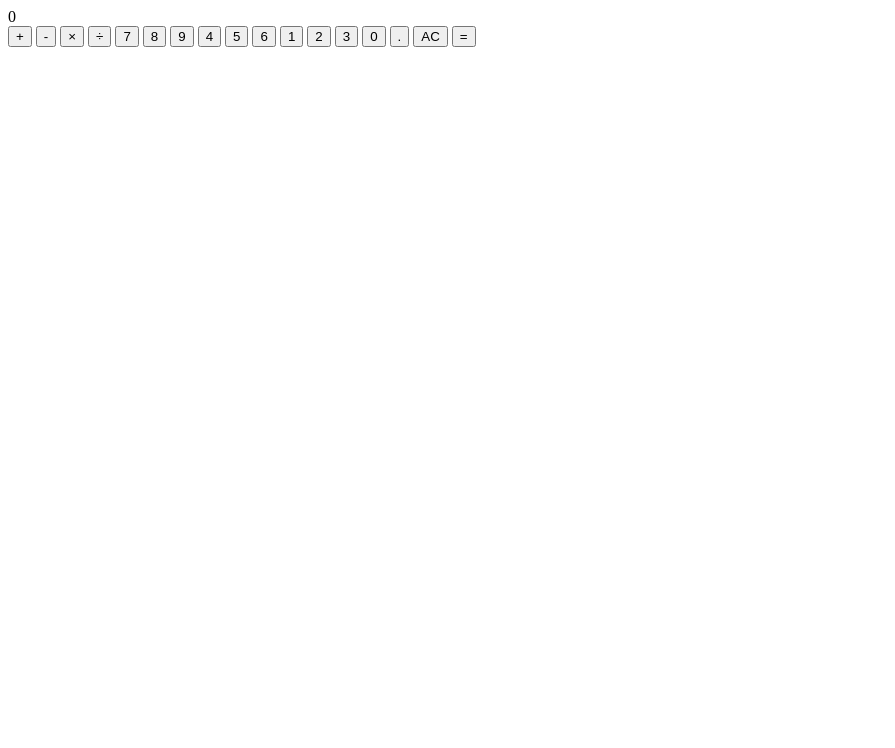
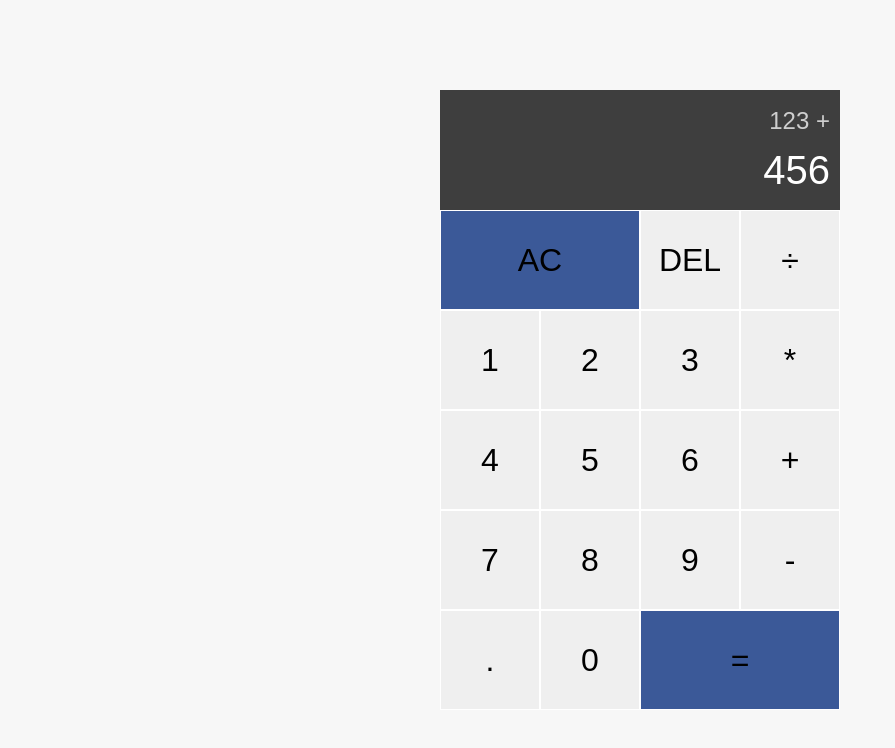
Before and after one commit to adamvaughn/Calculator, a plain HTML site: page index.html in a window 1280 px wide. Shown: the whole page, without its empty margins (0-895 px from the left). Drawn offline with Linux system fonts and the light colour scheme.

Commit message:
button css added

```diff
--- a/index.html
+++ b/index.html
@@ -1,35 +1,33 @@
 <!DOCTYPE html>
-<html lang="en">
+<html lang="en" dir="ltr">
+
 <head>
-    <meta charset="UTF-8">
-    <meta http-equiv="X-UA-Compatible" content="IE=edge">
-    <meta name="viewport" content="width=device-width, initial-scale=1.0">
+    <meta charset="utf-8">
     <title>Calculator</title>
+    <link rel="stylesheet" href="./style.css">
+    <script src="./script.js" defer></script>
+    <div class="calculator-grid">
+        <div class="output">
+            <div class="previous-operand">123 +</div>
+            <div class="current-operand">456</div>
+        </div>
+        <button class="span-two">AC</button>
+        <button>DEL</button>
+        <button>÷</button>
+        <button>1</button>
+        <button>2</button>
+        <button>3</button>
+        <button>*</button>
+        <button>4</button>
+        <button>5</button>
+        <button>6</button>
+        <button>+</button>
+        <button>7</button>
+        <button>8</button>
+        <button>9</button>
+        <button>-</button>
+        <button>.</button>
+        <button>0</button>
+        <button class="span-two">=</button>
+    </div>
 </head>
-<body>
-    <div class="container">
-        <div class="calculator">
-            <div class="calculator__display">0</div>
-            <div class="calculator__keys">
-              <button class="key--operator" data-action="add">+</button>
-              <button class="key--operator" data-action="subtract">-</button>
-              <button class="key--operator" data-action="multiply">&times;</button>
-              <button class="key--operator" data-action="divide">÷</button>
-              <button>7</button>
-              <button>8</button>
-              <button>9</button>
-              <button>4</button>
-              <button>5</button>
-              <button>6</button>
-              <button>1</button>
-              <button>2</button>
-              <button>3</button>
-              <button>0</button>
-              <button data-action="decimal">.</button>
-              <button data-action="clear">AC</button>
-              <button class="key--equal" data-action="calculate">=</button>
-            </div>
-          </div>
-    </div>
-</body>
-</html>
--- a/style.css
+++ b/style.css
@@ -0,0 +1,60 @@
+*, *::before, *::after {
+    box-sizing: border-box;
+    font-family: Gotham Rounded, sans-serif;
+    font-weight: normal;
+  }
+
+  body {
+    margin: 0;
+    padding: 0;
+    background-color: #f7f7f7;
+    }
+
+    .calculator-grid {
+      display: grid;
+      justify-content: center;
+      align-content: center;
+      min-height: 100vh;
+      grid-template-columns: repeat(4, 100px);
+      grid-template-rows: minmax(120px, auto) repeat(5, 100px);
+      }
+
+      .calculator-grid > button {
+        cursor: pointer;
+        font-size: 2rem;
+        border: 1px, solid #FFFFFF;
+        outline: none;
+        background-color: rbga(255, 255, 255, 0.75);
+      }
+
+        .calculator-grid > button:hover {
+          background-color: #a9a9a9;
+        }
+
+        .span-two {
+          grid-column: span 2;
+          color: black;
+          background-color: #3b5998;
+        }
+
+        .output{
+          grid-column: 1 / -1;
+          background-color: rgba(0, 0, 0, 0.75);
+          display: flex;
+          align-items: flex-end;
+          justify-content: space-around;
+          flex-direction: column;
+          padding: 10px;
+          word-wrap: break-word;
+          word-break: break-all;
+        }
+
+        .output .previous-operand{
+          color: rgba(255,255, 255, 0.75);
+          font-size: 1.5rem;
+        }
+
+        .output .current-operand{
+          color: white;
+          font-size: 2.5rem;
+        }
```
